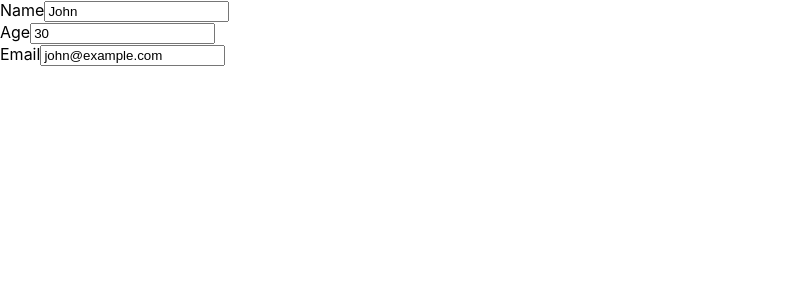
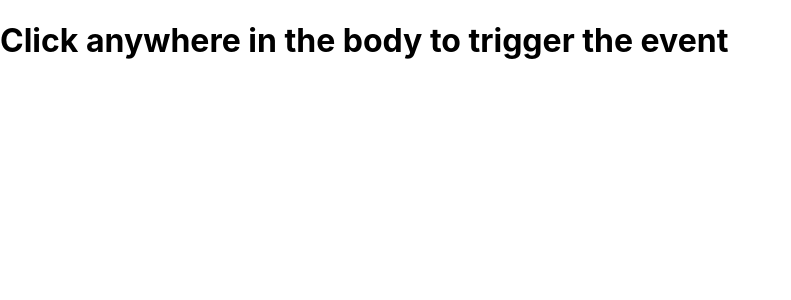
Before and after one commit to neaguolt/ReactCrashCourse, a React (Create React App) app: page / in a window 1280 px wide. Shown: the top 300 px of the page, without its empty margins (0-791 px from the left). Built offline with nearby package versions, Linux system fonts and the light colour scheme.

Commit message:
Do useState exemplu 1

```diff
--- a/src/App.js
+++ b/src/App.js
@@ -1,8 +1,18 @@
 import './App.css';
-import Example from './Example/Example';
+import { useState } from 'react';
+const App = () => {
+  const [message, setMessage] = useState("");
 
-const App = () => {
-  return <Example />
+  const handleClick = () => {
+    setMessage("Button clicked!");
+  }
+
+  return (
+    <div onClick={handleClick}>
+      <h1>Click anywhere in the body to trigger the event</h1>
+      <p>{message}</p>
+    </div>
+  );
 }
 
 export default App;
```
